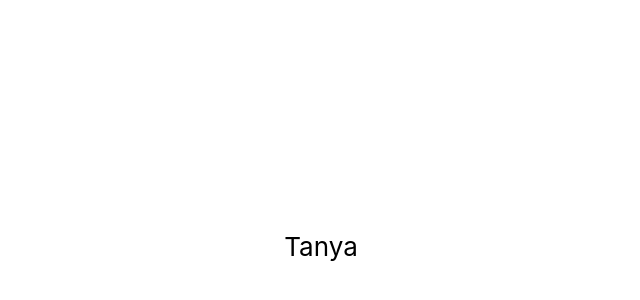
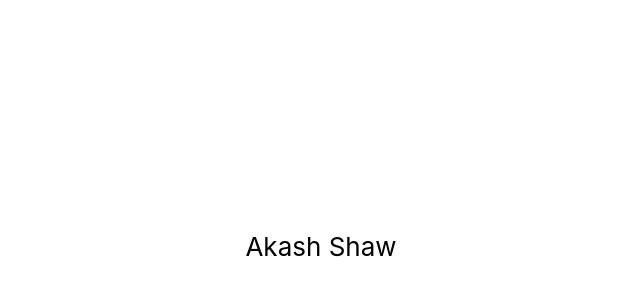
Before and after one commit to ucpritam/show-time, a React (Create React App) app: page / in a window 1280 px wide. Shown: the part 154-454 px from the top of the page, without its empty margins (319-959 px from the left). Built offline with nearby package versions, Linux system fonts and the light colour scheme.

Commit message:
hello akash

```diff
--- a/src/App.js
+++ b/src/App.js
@@ -5,7 +5,7 @@ function App() {
   return (
     <div className="App">
       <header className="App-header">
-        Tanya
+        Akash Shaw
       </header>
     </div>
   );
```
Also changed, not shown: 1 other file (tests, documents, lock files or other folders).
